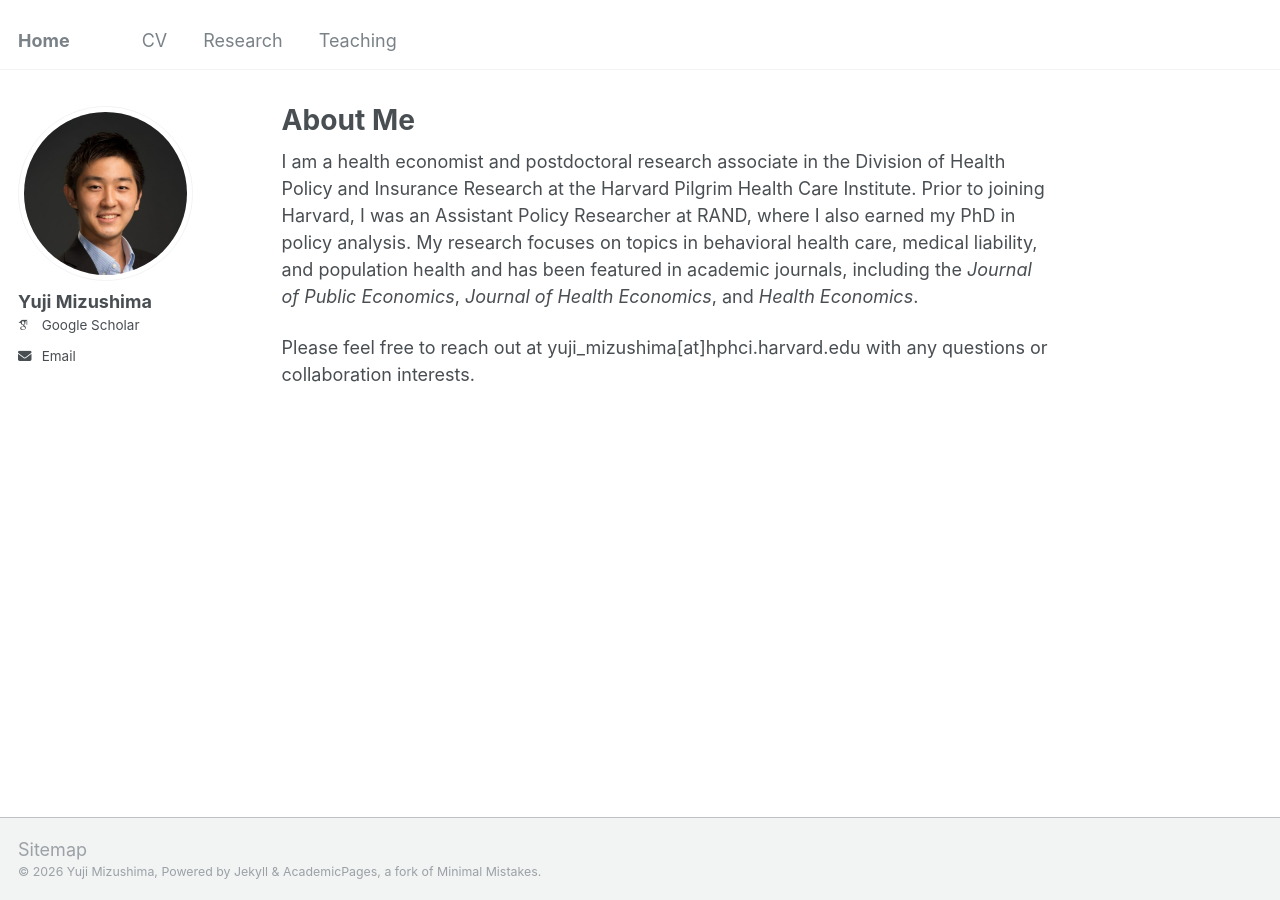
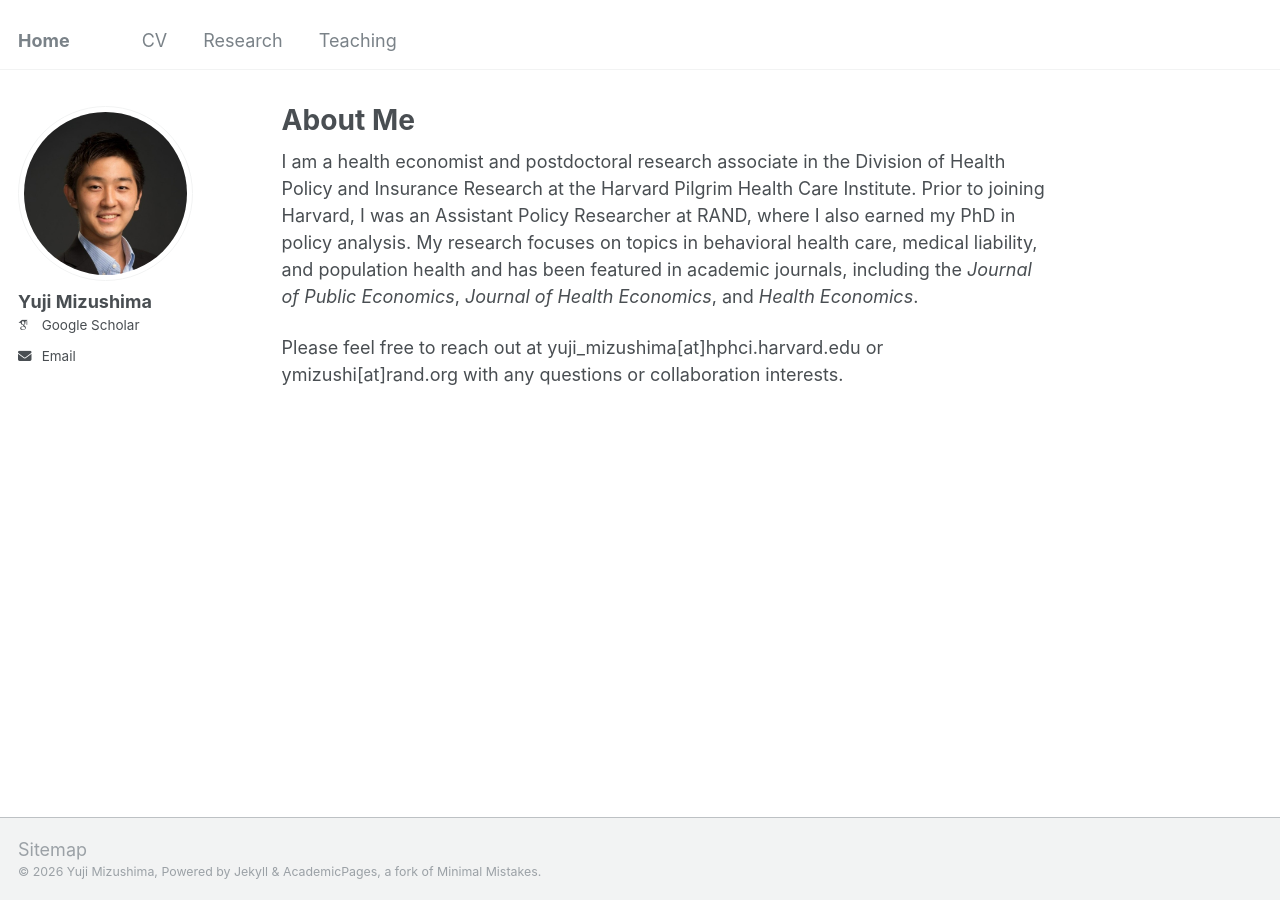
Before and after one commit to yujimizushima/yujimizushima.github.io, a Jekyll site: the page built from _pages/about.md, in a window 1280 px wide. Built offline with Jekyll 4.4.1, drawn with Linux system fonts in a browser that asks for light colours; some web fonts are replaced.

Commit message:
Update about.md

```diff
--- a/_pages/about.md
+++ b/_pages/about.md
@@ -9,4 +9,4 @@ redirect_from:
 
 I am a health economist and postdoctoral research associate in the Division of Health Policy and Insurance Research at the Harvard Pilgrim Health Care Institute. Prior to joining Harvard, I was an Assistant Policy Researcher at RAND, where I also earned my PhD in policy analysis. My research focuses on topics in behavioral health care, medical liability, and population health and has been featured in academic journals, including the _Journal of Public Economics_, _Journal of Health Economics_, and _Health Economics_.
 
-Please feel free to reach out at yuji_mizushima[at]hphci.harvard.edu with any questions or collaboration interests.
+Please feel free to reach out at yuji_mizushima[at]hphci.harvard.edu or ymizushi[at]rand.org with any questions or collaboration interests.
```
